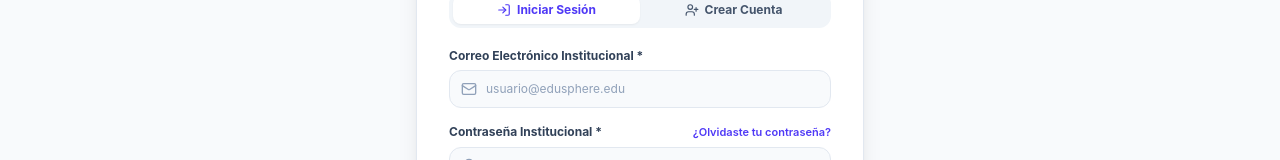
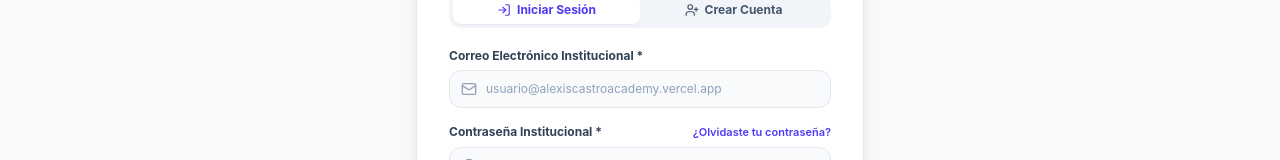
Before and after one commit to Alexis645-tech/Plataforma-E-learning, a React (Vite) app: page / in a window 1280 px wide. Shown: the part 289-449 px from the top of the page. Built offline with nearby package versions, Linux system fonts and the light colour scheme; no server answers.

Commit message:
style: update email input placeholders to @alexiscastroacademy.vercel.app

```diff
--- a/src/components/admin/AdminDashboard.tsx
+++ b/src/components/admin/AdminDashboard.tsx
@@ -908,7 +908,7 @@ export const AdminDashboard: React.FC = () => {
                 <input
                   type="email"
                   required
-                  placeholder="usuario@edusphere.edu"
+                  placeholder="usuario@alexiscastroacademy.vercel.app"
                   value={newEmail}
                   onChange={(e) => setNewEmail(e.target.value)}
                   className="w-full px-3 py-2 rounded-lg border border-slate-200 dark:border-slate-700 bg-slate-50 dark:bg-slate-800 text-slate-900 dark:text-white focus:outline-none focus:ring-1 focus:ring-indigo-500"
--- a/src/components/auth/LoginScreen.tsx
+++ b/src/components/auth/LoginScreen.tsx
@@ -254,7 +254,7 @@ export const LoginScreen: React.FC = () => {
                     <input
                       type="email"
                       required
-                      placeholder="usuario@edusphere.edu"
+                      placeholder="usuario@alexiscastroacademy.vercel.app"
                       value={emailInput}
                       onChange={(e) => {
                         setEmailInput(e.target.value);
@@ -365,7 +365,7 @@ export const LoginScreen: React.FC = () => {
                     <input
                       type="email"
                       required
-                      placeholder="tu.nombre@edusphere.edu"
+                      placeholder="tu.nombre@alexiscastroacademy.vercel.app"
                       value={regEmail}
                       onChange={(e) => {
                         setRegEmail(e.target.value);
```
